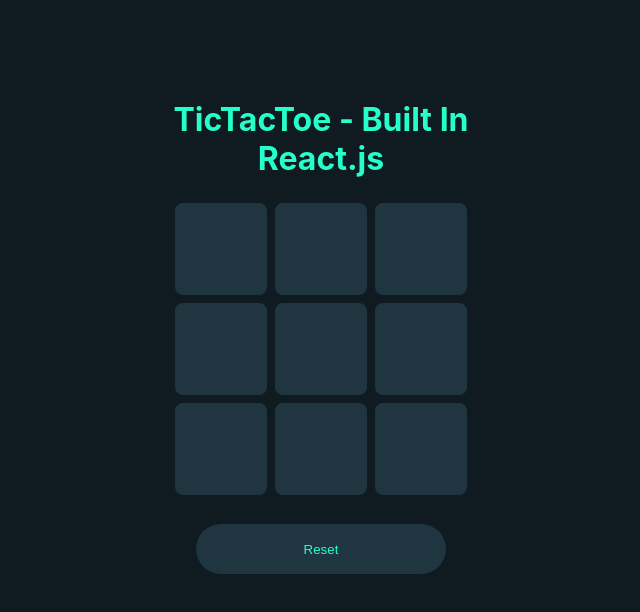
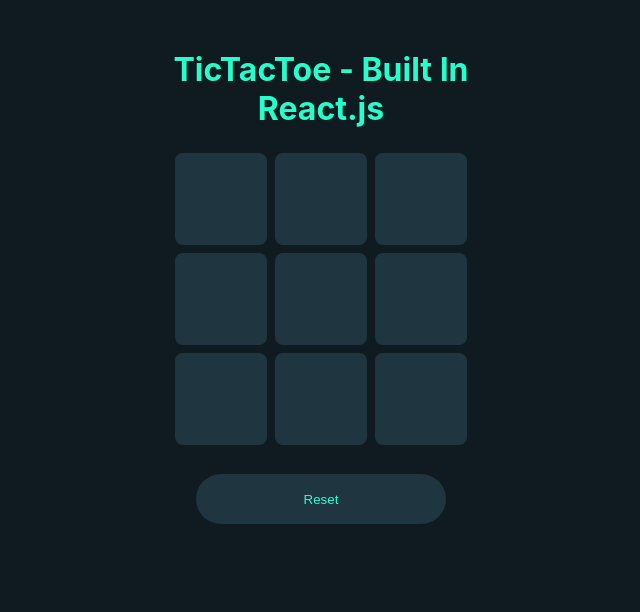
Before and after one commit to skeyan/tic-tac-toe, a React (Create React App) app: page / in a window 1280 px wide. Shown: the top 612 px of the page, without its empty margins (319-959 px from the left). Built offline with nearby package versions, Linux system fonts and the light colour scheme.

Commit message:
Add hover on selection

```diff
--- a/src/Components/TicTacToe/Board.jsx
+++ b/src/Components/TicTacToe/Board.jsx
@@ -2,11 +2,18 @@
 import styles from "./Board.module.css";
 import Strike from "./Strike";
 
-function Board({ tiles, onTileClick }) {
+function Board({ playerTurn, tiles, onTileClick }) {
 
     return (
         <div className={styles.board}>
-            {tiles.map((tile, index) => <Tile value={tile} key={index} onClick={() => onTileClick(index)}/>)}
+            {tiles.map((tile, index) =>
+                <Tile
+                    value={tile}
+                    key={index}
+                    onClick={() => onTileClick(index)}
+                    playerTurn={playerTurn}
+                />)
+            }
             <Strike/>
         </div>
     );
--- a/src/Components/TicTacToe/TicTacToe.jsx
+++ b/src/Components/TicTacToe/TicTacToe.jsx
@@ -37,7 +37,7 @@
     return (
         <div className={styles.container}>
             <h1 className={styles.title}>TicTacToe - Built In React.js</h1>
-            <Board tiles={tiles} onTileClick={handleTileClick}/>
+            <Board playerTurn={playerTurn} tiles={tiles} onTileClick={handleTileClick}/>
             <button className={styles.reset}>Reset</button>
         </div>
     )
--- a/src/Components/TicTacToe/TicTacToe.module.css
+++ b/src/Components/TicTacToe/TicTacToe.module.css
@@ -11,7 +11,7 @@
     display: flex;
     flex: 1 0 100%;
     justify-content: center;
-    margin-top: 100px;
+    margin-top: 50px;
     width: 300px;
 }
 
--- a/src/Components/TicTacToe/Tile.jsx
+++ b/src/Components/TicTacToe/Tile.jsx
@@ -1,12 +1,29 @@
 import styles from './Tile.module.css';
+import { PLAYER_O, PLAYER_X } from '../../Utils/constants';
 
-function Tile({ value, onClick }) {
+/**
+ * A single tile component
+ * @param {value} The text that should be entered in the tile center
+ * @param {onClick} The callback function to be performed on tile click
+ * @param {playerTurn} The constant value representing the name of the current player whose turn it is
+ * @returns A single tile component
+ */
+function Tile({ value, onClick, playerTurn }) {
+
+    function placeholderValue()  {
+        if (playerTurn === PLAYER_X) {
+            return <div className={styles['tile__value-placeholder']} inert aria-hidden="true" tabindex="-1">X</div>;
+        } else if (playerTurn === PLAYER_O) {
+            return <div className={styles['tile__value-placeholder']} inert aria-hidden="true" tabindex="-1">O</div>;
+        }
+    }
+
     return (
-        <div className={styles.tile} onClick={onClick}>
+        <button className={styles.tile} onClick={onClick}>
             <div className={styles.tile__value}>
-                {value}
+                {value ? value : placeholderValue()}
             </div>
-        </div>
+        </button>
     );
 }
 
--- a/src/Components/TicTacToe/Tile.module.css
+++ b/src/Components/TicTacToe/Tile.module.css
@@ -8,10 +8,20 @@
     justify-content: center;
 }
 
+.tile:hover {
+    .tile__value-placeholder {
+        color: rgba(255, 255, 255, 0.4);
+    }
+}
+
 .tile__value {
     color: white;
     font-size: 40px;
-    height: 40px;
     line-height: 40px;
-    width: 40px;
 }
+
+.tile__value-placeholder {
+    color: rgba(255, 255, 255, 0.0);
+    font-size: 40px;
+    line-height: 40px;
+}
```
